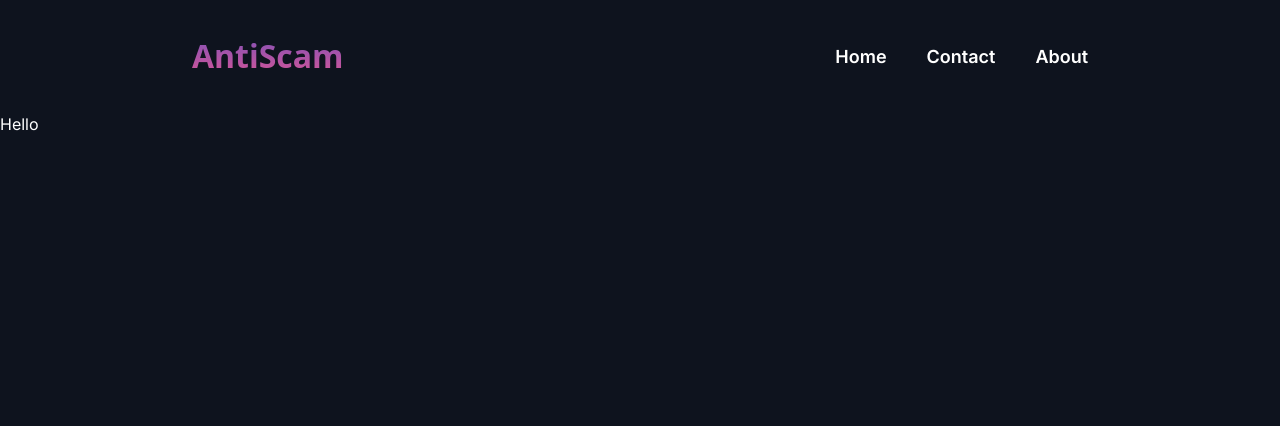
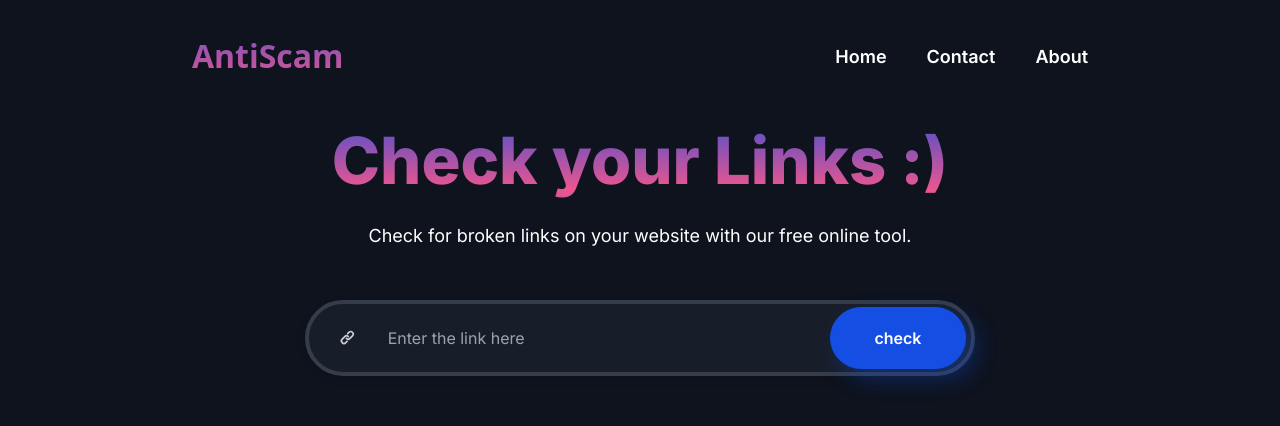
Before and after one commit to yelmuratov/AntiScam, a Next.js app: page / in a window 1280 px wide. Shown: the top 426 px of the page. Built offline with nearby package versions, Linux system fonts and the light colour scheme.

Commit message:
Check input qoshildi

```diff
--- a/src/app/globals.css
+++ b/src/app/globals.css
@@ -14,3 +14,56 @@
   -webkit-background-clip: text;
   -webkit-text-fill-color: transparent;
 }
+
+.nav__item:hover,.nav__item.active{
+  background: radial-gradient(12441.24% 97.1% at 5.56% 79.01%, #EB568E 0%, #144EE3 100%);
+  background-clip: text;
+  -webkit-background-clip: text;
+  -webkit-text-fill-color: transparent;
+}
+
+.main__title{
+  background: radial-gradient(12441.24% 97.1% at 5.56% 79.01%, #EB568E 0%, #144EE3 100%);
+  background-clip: text;
+  -webkit-background-clip: text;
+  -webkit-text-fill-color: transparent;
+  font-weight: 800;
+}
+
+.checkInput{
+  margin: 50px auto;
+  border-radius: 48px;
+  border: 4px solid #353C4A;
+  box-shadow: 0px 4px 10px 0px rgba(0, 0, 0, 0.10);
+  user-select: none;
+}
+
+.checkInput.active{
+  border: 4px solid #f3e2e2;
+  box-shadow:1px
+}
+
+.checkInput input{
+  background-color: transparent;
+  border: none;
+  outline: none;
+  color: #fff;
+  width: 100%;
+  height: 100%;
+}
+
+.checkButton{
+  display: flex;
+  width: 178px;
+  padding: 21px 25.047px 21px 25px;
+  border-radius: 48px;
+  border: 1px solid #144EE3;
+  box-shadow: 10px 9px 22px 0px rgba(20, 78, 227, 0.38);
+  font-weight: 600;
+  line-height: 18px; /* 112.5% */
+  transition: all .2s ease-in-out;
+}
+
+.checkButton:hover{
+  box-shadow: 14px 13px 27px 0px rgba(44, 95, 224, 0.38);
+}
--- a/src/app/layout.tsx
+++ b/src/app/layout.tsx
@@ -25,13 +25,13 @@ export default function RootLayout({
                 <Link href={'/'}>AntiScam</Link>
               </h1>
               <ul className='hidden lg:flex items-center text-[18px] font-semibold pl-32'>
-                <li className='hover:underline  underline-offset-4 decoration-2 decoration-white py-2 rounded-lg px-5'>
+                <li className='nav__item select-none decoration-2 decoration-white py-2 rounded-lg px-5'>
                   <Link href='/'>Home</Link>
                 </li>
-                <li className='hover:underline underline-offset-4 decoration-2 decoration-white py-2 rounded-lg px-5'>
+                <li className='nav__item select-none decoration-2 decoration-white py-2 rounded-lg px-5'>
                   <Link href='/contact'>Contact</Link>
                 </li>
-                <li className='hover:underline underline-offset-4 decoration-2 decoration-white py-2 rounded-lg px-5'>
+                <li className='nav__item select-none decoration-2 decoration-white py-2 rounded-lg px-5'>
                   <Link href='/about'>About</Link>
                 </li>
               </ul>
--- a/src/app/page.tsx
+++ b/src/app/page.tsx
@@ -1,8 +1,15 @@
+import CheckInput from "@/components/checkInput"
 import Title from "@/components/title"
 
 const MainPage = () => {
   return (
-    <Title />
+    <>
+      <Title
+        title='Check your Links :)'
+        subtitle='Check for broken links on your website with our free online tool.'
+      />
+      <CheckInput />
+    </>
   )
 }
 
--- /dev/null
+++ b/src/components/checkInput.tsx
@@ -0,0 +1,41 @@
+'use client'
+
+import { useRef, useState } from 'react'
+import { HiLink } from 'react-icons/hi'
+import { LinkIconColor } from '@/helpers/constants'
+
+const CheckInput = () => {
+  const [focusing, setFocusing] = useState<boolean>(false)
+  const CheckRef = useRef<HTMLInputElement | null>(null)
+
+  CheckRef.current?.addEventListener('focusout', () => {
+    setFocusing(false)
+  })
+  return (
+    <form>
+      <div
+        className={`checkInput flex items-center ${
+          focusing ? 'active' : ''
+        } h-[76px] w-[670px] bg-[#181E29] select-none`}
+      >
+        <HiLink style={LinkIconColor} />
+        <input
+          type='text'
+          name='urlInput'
+          placeholder='Enter the link here'
+          className='ml-8'
+          onFocus={() => setFocusing(true)}
+          ref={CheckRef}
+        ></input>
+        <button
+          type='submit'
+          className='checkButton flex w-[178px] justify-center items-center mr-[5px] bg-[#144EE3] text-[#FFF]'
+        >
+          check
+        </button>
+      </div>
+    </form>
+  )
+}
+
+export default CheckInput;
--- a/src/components/title.tsx
+++ b/src/components/title.tsx
@@ -1,6 +1,10 @@
-const Title = () => {
+const Title = (props: { title: string, subtitle: string }) => {
+  const { title, subtitle } = props;
   return (
-    <h1>Hello</h1>
+    <>
+      <h1 className='main__title text-center lg:text-[65px] md:text-[40px] text-[25px]'>{title}</h1>
+      <p className='main__subtitle text-center mt-3 text-[10px] lg:text-lg md:text-[14px]'>{subtitle}</p>
+    </>
   )
 }
 
--- /dev/null
+++ b/src/helpers/constants.tsx
@@ -0,0 +1,8 @@
+export const LinkIconColor = {
+  color: '#C9CED6',
+  textAlign: 'center',
+  fontSize: '25px',
+  fontWeight: '300',
+  lineHeight: '28px' /* 140% */,
+  marginLeft: '30px',
+}
```
Also changed, not shown: package.json (+5 -4 lines), 1 other file (tests, documents, lock files or other folders).
